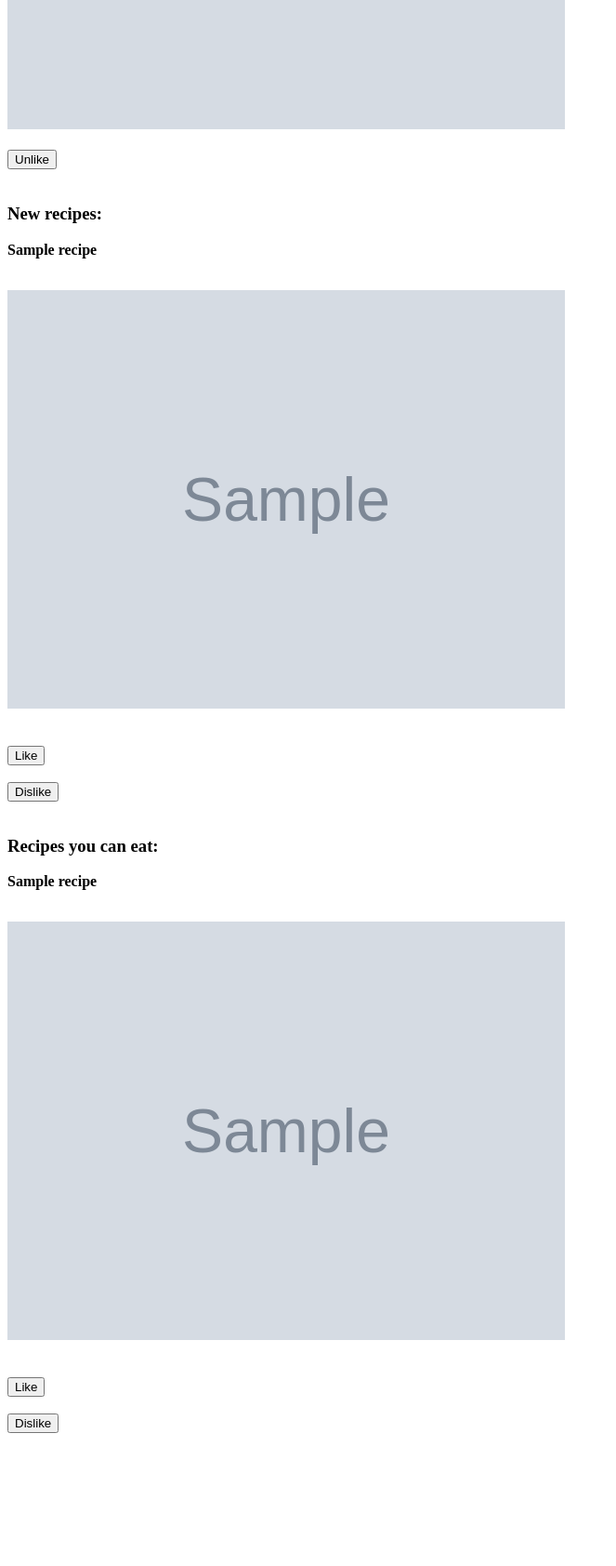
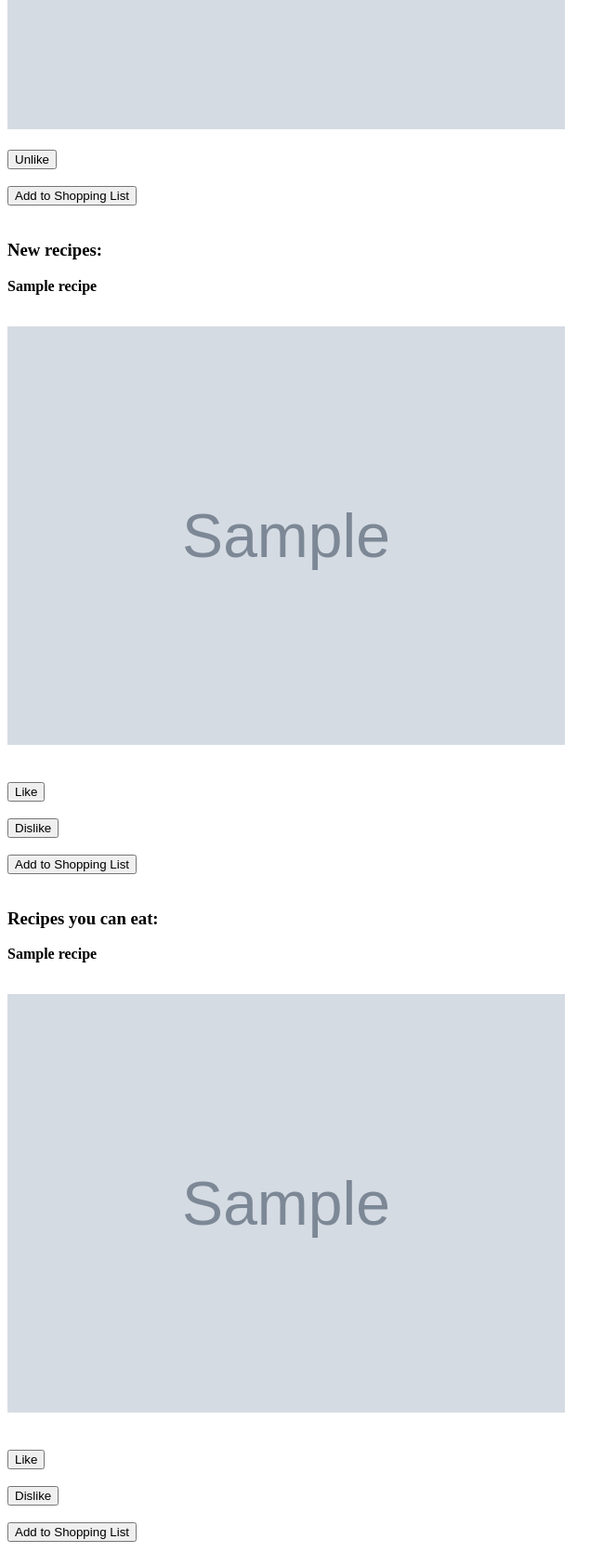
Before and after one commit to alex-lindenbaum/w4111-proj1, a Flask app: template templates/recipes.html in a window 1280 px wide. Shown: the part 573-2257 px from the top of the page at 93% size, without its empty margins (0-663 px from the left). Before the commit the page ends 2114 px from the top, so only its background shows below. Run offline with Flask 2, Linux system fonts and the light colour scheme; the template is opened without the code that fills it: most values are stand-ins (such as "Sample title", 1, 10 or a date in 2020); grey boxes marked "Sample" are stand-in pictures; parts of the project's set-up code (start-up, migrations or seed data) failed here and were passed over.

Commit message:
add to shopping list

```diff
--- a/server.py
+++ b/server.py
@@ -318,13 +318,36 @@ def deleterestriction(diet_name):
   g.conn.execute('DELETE FROM has_restriction WHERE email = %s AND diet_name = %s', g.user['email'], diet_name)
   return redirect(url_for('restrictions'))
 
-@app.route('/shoppinglist', methods=['GET', 'POST'])
+@app.route('/shoppinglist', methods=['GET'])
 @login_required
 def shoppinglist():
   email = g.user['email']
-  cursor = g.conn.execute('SELECT DISTINCT food_name FROM has_impression NATURAL JOIN in_recipe \
-    WHERE email = %s AND liked', email)
-  return render_template('shoppinglist.html', cursor=cursor)
+
+  shopping_recipes = g.conn.execute('SELECT R.recipe_name \
+    FROM recipes R NATURAL JOIN add_to_shopping_list S \
+    WHERE S.email = %s', email)
+
+  shopping_list = g.conn.execute('SELECT DISTINCT IR.food_name \
+    FROM in_recipe IR NATURAL JOIN add_to_shopping_list S \
+    WHERE S.email = %s', email)
+
+  return render_template('shoppinglist.html', shopping_recipes=shopping_recipes, shopping_list=shopping_list)
+
+
+@app.route('/shoppinglist/add/<path:url>', methods=['POST'])
+@login_required
+def add_to_shoppinglist(url):
+  email = g.user['email']
+  error = None
+  try:
+    g.conn.execute('INSERT INTO add_to_shopping_list(email, url) VALUES (%s, %s)', email, url)
+  except:
+    error = 'Item already in your shopping list.'
+
+  if not error == None:
+    flash(error)
+
+  return redirect(url_for('recipes'))
 
 if __name__ == "__main__":
   import click
--- a/templates/recipes.html
+++ b/templates/recipes.html
@@ -17,6 +17,10 @@
             <form action="/recipes/unlike/{{recipe['url']}}" method="post">
                 <input type="submit" value="Unlike" name="unlike">
             </form><br>
+
+            <form action="/shoppinglist/add/{{recipe['url']}}" method="post">
+                <input type="submit" value="Add to Shopping List" name="addtoshoppinglist">
+            </form><br>
         </div>
     {% endfor %}
 
@@ -34,6 +38,10 @@
             </form><br>
             <form action="/recipes/dislike/{{recipe['url']}}" method="post">
                 <input type="submit" value="Dislike" name="dislike">
+            </form><br>
+
+            <form action="/shoppinglist/add/{{recipe['url']}}" method="post">
+                <input type="submit" value="Add to Shopping List" name="addtoshoppinglist">
             </form><br>
         </div>
     {% endfor %}
@@ -53,6 +61,10 @@
             <form action="/recipes/dislike/{{recipe['url']}}" method="post">
                 <input type="submit" value="Dislike" name="dislike">
             </form><br>
+
+            <form action="/shoppinglist/add/{{recipe['url']}}" method="post">
+                <input type="submit" value="Add to Shopping List" name="addtoshoppinglist">
+            </form><br>
         </div>
     {% endfor %}
 {% endblock %}
```
